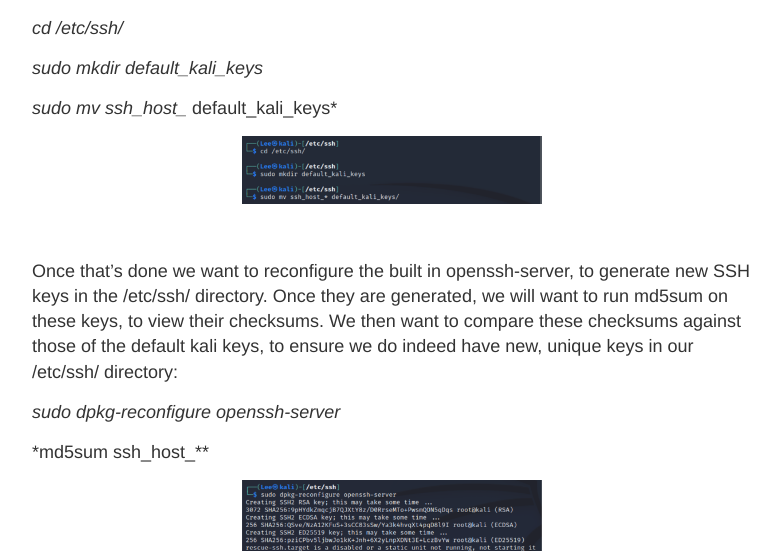
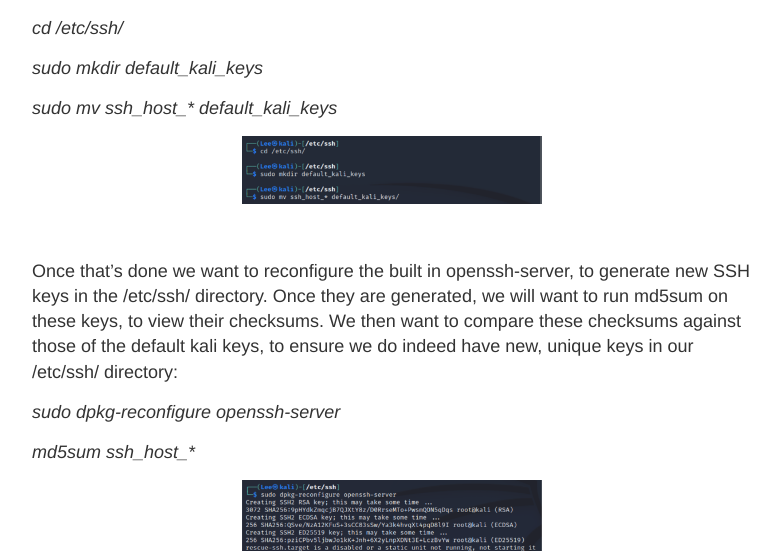
Before and after one commit to LeeDorning/LeeDorning.github.io, a Jekyll site: the page built from _posts/2022-04-29-Creating_a_Kali_Linux_VM_-_Part_2.md, in a window 1280 px wide and 900 px high, scrolled down 4530 px. Shown: the part 162-713 px from the top of the window, without its empty margins (248-1028 px from the left). Built offline with Jekyll 4.4.1, drawn with Linux system fonts in a browser that asks for light colours.

```diff
--- a/_posts/2022-04-29-Creating_a_Kali_Linux_VM_-_Part_2.md
+++ b/_posts/2022-04-29-Creating_a_Kali_Linux_VM_-_Part_2.md
@@ -115,7 +115,7 @@ And now we’re onto our final steps of securing our Kali VM, generating new SSH
 
 *sudo mkdir default_kali_keys*
 
-*sudo mv ssh_host_* default_kali_keys*
+*sudo mv ssh_host_\* default_kali_keys*
 
 ![Removing Old SSH Keys](https://github.com/LeeDorning/LeeDorning.github.io/blob/main/images/Creating_a_Kali_Linux_VM_-_Part_2/OldSshKeys.png?raw=true){:style="display:block; margin-left:auto; margin-right:auto"}{: width="300"}
 
@@ -125,7 +125,7 @@ Once that’s done we want to reconfigure the built in openssh-server, to genera
 
 *sudo dpkg-reconfigure openssh-server*
 
-*md5sum ssh_host_**
+*md5sum ssh_host_\**
 
 ![Generate New SSH Keys](https://github.com/LeeDorning/LeeDorning.github.io/blob/main/images/Creating_a_Kali_Linux_VM_-_Part_2/NewSshKeys.png?raw=true){:style="display:block; margin-left:auto; margin-right:auto"}{: width="300"}
 
```
